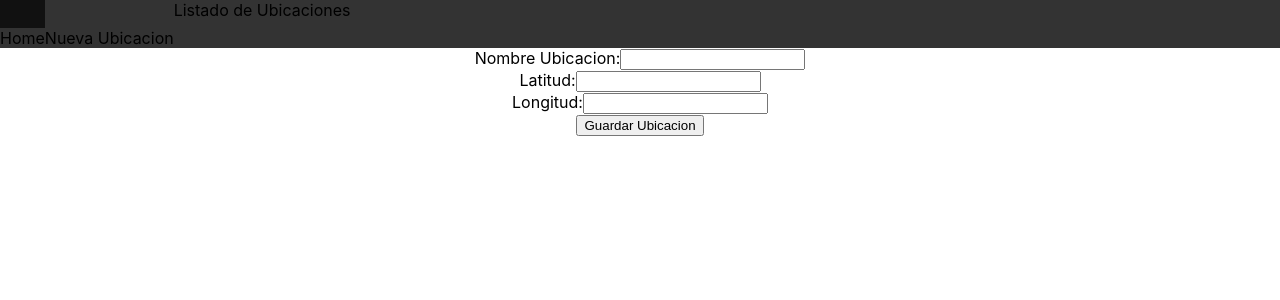
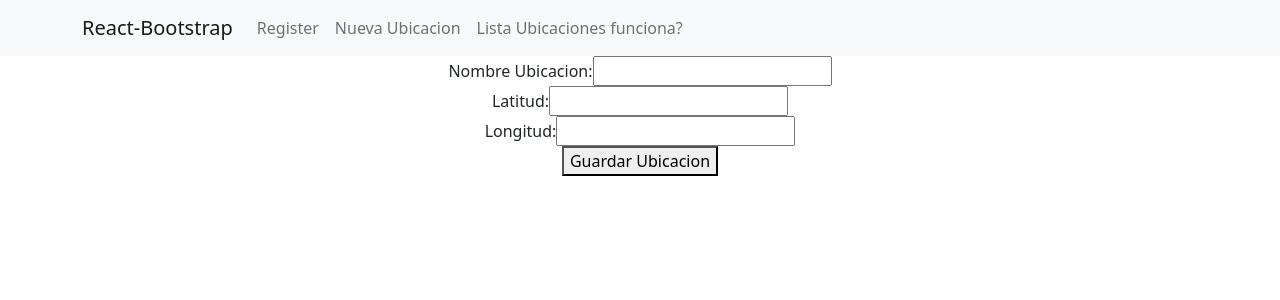
Before and after one commit to juanmartinaparicio/pilis-mod3-Aparicio-Reynaga, a React (Create React App) app: page / in a window 1280 px wide. Shown: the top 300 px of the page. Built offline with nearby package versions, Linux system fonts and the light colour scheme.

Commit message:
Se agrego lalibreria bootstrap para estilos, se adapto la tarjeta de ubicaciones y el navbar con la libreria mencionada anteriormente

```diff
--- a/package.json
+++ b/package.json
@@ -6,7 +6,9 @@
     "@testing-library/jest-dom": "^5.16.5",
     "@testing-library/react": "^13.4.0",
     "@testing-library/user-event": "^13.5.0",
+    "bootstrap": "^5.2.2",
     "react": "^18.2.0",
+    "react-bootstrap": "^2.5.0",
     "react-dom": "^18.2.0",
     "react-hook-form": "^7.37.0",
     "react-icons": "^4.4.0",
--- a/src/App.js
+++ b/src/App.js
@@ -1,12 +1,12 @@
 import './App.css';
-import Navbar from './components/Navbar/Navbar';
+import Cabecera from './components/Navbar/Cabecera';
 import Rutas from './routes/Rutas';
 
 function App() {
 
   return (
     <div className="App">
-      <Navbar />
+      <Cabecera />
       <Rutas />
     </div>
   );
--- /dev/null
+++ b/src/components/Navbar/Cabecera.css
@@ -0,0 +1,34 @@
+ul {
+  list-style-type: none;
+  margin: 0;
+  padding: 0;
+  overflow: hidden;
+  background-color: #333;
+}
+
+li {
+  float: left;
+}
+
+li a {
+  display: block;
+  color: white;
+  text-align: center;
+  padding: 14px 16px;
+  text-decoration: none;
+}
+
+li a:hover:not(.active) {
+  background-color: #111;
+}
+
+
+.right{
+  float:right;
+  background-color: #c20833fc;
+  display: block;
+  color: white;
+  text-align: center;
+
+  text-decoration: none;
+}
--- /dev/null
+++ b/src/components/Navbar/Cabecera.jsx
@@ -0,0 +1,32 @@
+import React from 'react';
+import { Link } from "react-router-dom";
+import './Cabecera.css';
+import Container from 'react-bootstrap/Container';
+import Nav from 'react-bootstrap/Nav';
+import Navbar from 'react-bootstrap/Navbar';
+
+
+function Cabecera() {
+  console.log("no muestra el navbar?")
+
+  return (
+    <>
+      <Navbar bg="light" expand="lg">
+        <Container>
+          <Navbar.Brand href="#home">React-Bootstrap</Navbar.Brand>
+          <Navbar.Toggle aria-controls="basic-navbar-nav" />
+          <Navbar.Collapse id="basic-navbar-nav">
+            <Nav className="me-auto">
+              <Nav.Link as={Link} to='/FormularioUbicaciones'>Register</Nav.Link>
+              <Nav.Link as={Link} to ='/FormularioUbicaciones'>Nueva Ubicacion</Nav.Link>
+              <Nav.Link as={Link} to ='/ListadoUbicaciones'>Lista Ubicaciones funciona?</Nav.Link>
+            </Nav>
+          </Navbar.Collapse>
+        </Container>
+      </Navbar>
+    </>
+  )
+}
+
+
+export default Cabecera
--- a/src/components/Navbar/Navbar.css
+++ /dev/null
@@ -1,34 +0,0 @@
-ul {
-    list-style-type: none;
-    margin: 0;
-    padding: 0;
-    overflow: hidden;
-    background-color: #333;
-  }
-
-  li {
-    float: left;
-  }
-
-  li a {
-    display: block;
-    color: white;
-    text-align: center;
-    padding: 14px 16px;
-    text-decoration: none;
-  }
-
-  li a:hover:not(.active) {
-    background-color: #111;
-  }
-
-
-  .right{
-    float:right;
-    background-color: #c20833fc;
-    display: block;
-    color: white;
-    text-align: center;
-
-    text-decoration: none;
-  }
--- a/src/components/Navbar/Navbar.jsx
+++ /dev/null
@@ -1,21 +0,0 @@
-import React from 'react'
-import { Link, Router } from "react-router-dom";
-import './Navbar.css'
-
-
-function Navbar() {
-  console.log("no muestra el navbar?")
-
-  return (
-    <div>
-      <ul>
-        <li><Link to = '/FormularioUbicaciones'></Link>Home</li>
-        <li><Link to = '/ListadoUbicaciones'></Link>Nueva Ubicacion</li>
-        <li>Listado de Ubicaciones</li>
-      </ul>
-    </div>
-  )
-}
-
-
-export default Navbar
--- a/src/components/UbicacionesForm.jsx
+++ b/src/components/UbicacionesForm.jsx
@@ -9,7 +9,6 @@ function UbicacionesForm() {
 
   const { agregarUbicacion } = useContext(myContext);
   const { register, formState: { errors }, handleSubmit } = useForm();
-
 
   const cargarUbicacion = (ubicacion) => {
     getClima(ubicacion.latitud, ubicacion.longitud).then((res) => {
--- a/src/components/UbicacionesList.jsx
+++ b/src/components/UbicacionesList.jsx
@@ -1,23 +1,37 @@
-import { React, useState, useEffect, useContext } from 'react'
+import { React, useContext } from 'react'
 import { myContext } from '../context/ClimaContext';
 import { BsTrash } from 'react-icons/bs'
+import Card from 'react-bootstrap/Card';
 
 
 function UbicacionesList() {
     const { ubicaciones, eliminarUbicacion } = useContext(myContext);
 
-
     return (
-        <div>
+        <div className="row">
             {ubicaciones.map((ubicacion) => (
-                <div key={ubicacion.id}>
-                    <p>Ubicacion : {ubicacion.nombre} </p>
-                    <p>Latitud : {ubicacion.latitud} </p>
-                    <p>Longitud : {ubicacion.longitud} </p>
-                    <p>Temperatura (°C) : {ubicacion.temperatura} </p>
-                    <p>Velocidad del Viento (m/h) : {ubicacion.velocidadViento} </p>
+                <Card key={ubicacion.id} style={{ width: '20rem' }}>
+                    <Card.Img variant="top" src="holder.js/100px180" />
+                    <Card.Body>
+                        <Card.Title>Ubicacion</Card.Title>
+                        <Card.Text>
+                            <span>Nombre : {ubicacion.nombre}</span>
+                        </Card.Text>
+                        <Card.Text>
+                            <span>Latitud : {ubicacion.latitud}</span>
+                        </Card.Text>
+                        <Card.Text>
+                            <span>Longitud : {ubicacion.longitud} </span>
+                        </Card.Text>
+                        <Card.Text>
+                            <span>Temperatura (°C) : {ubicacion.temperatura}</span>
+                        </Card.Text>
+                        <Card.Text>
+                            <span>Velocidad del Viento (m/h) : {ubicacion.velocidadViento}</span>
+                        </Card.Text>
+                    </Card.Body>
                     <button className='button1' onClick={() => eliminarUbicacion(ubicacion.id)}><BsTrash /></button>
-                </div>
+                </Card>
             ))}
         </div>
     )
--- a/src/index.js
+++ b/src/index.js
@@ -5,6 +5,7 @@ import App from './App';
 import reportWebVitals from './reportWebVitals';
 import ClimaContext from './context/ClimaContext';
 import { BrowserRouter } from 'react-router-dom';
+import 'bootstrap/dist/css/bootstrap.min.css';
 
 
 
```
Also changed, not shown: 1 other file (tests, documents, lock files or other folders).
